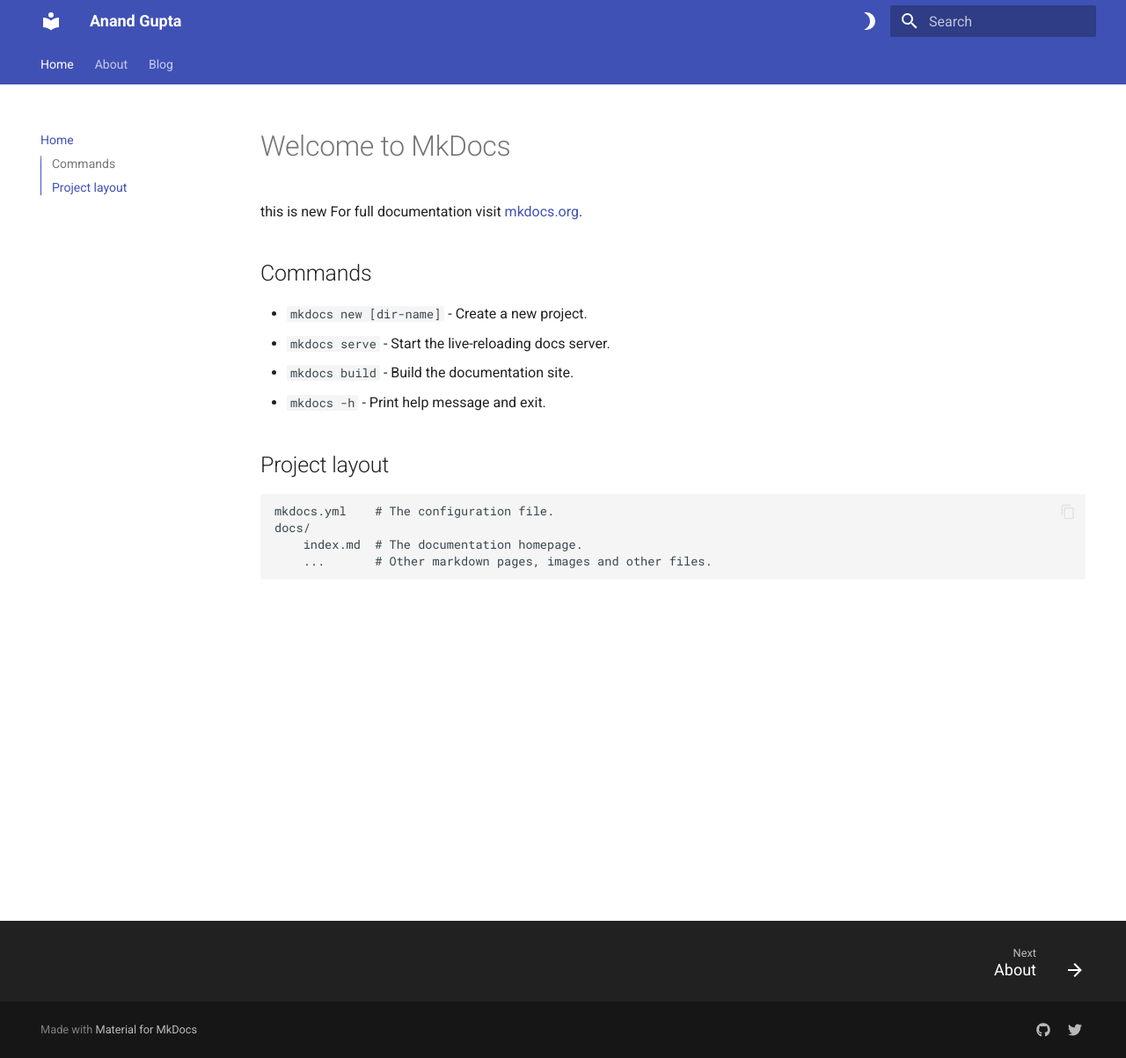
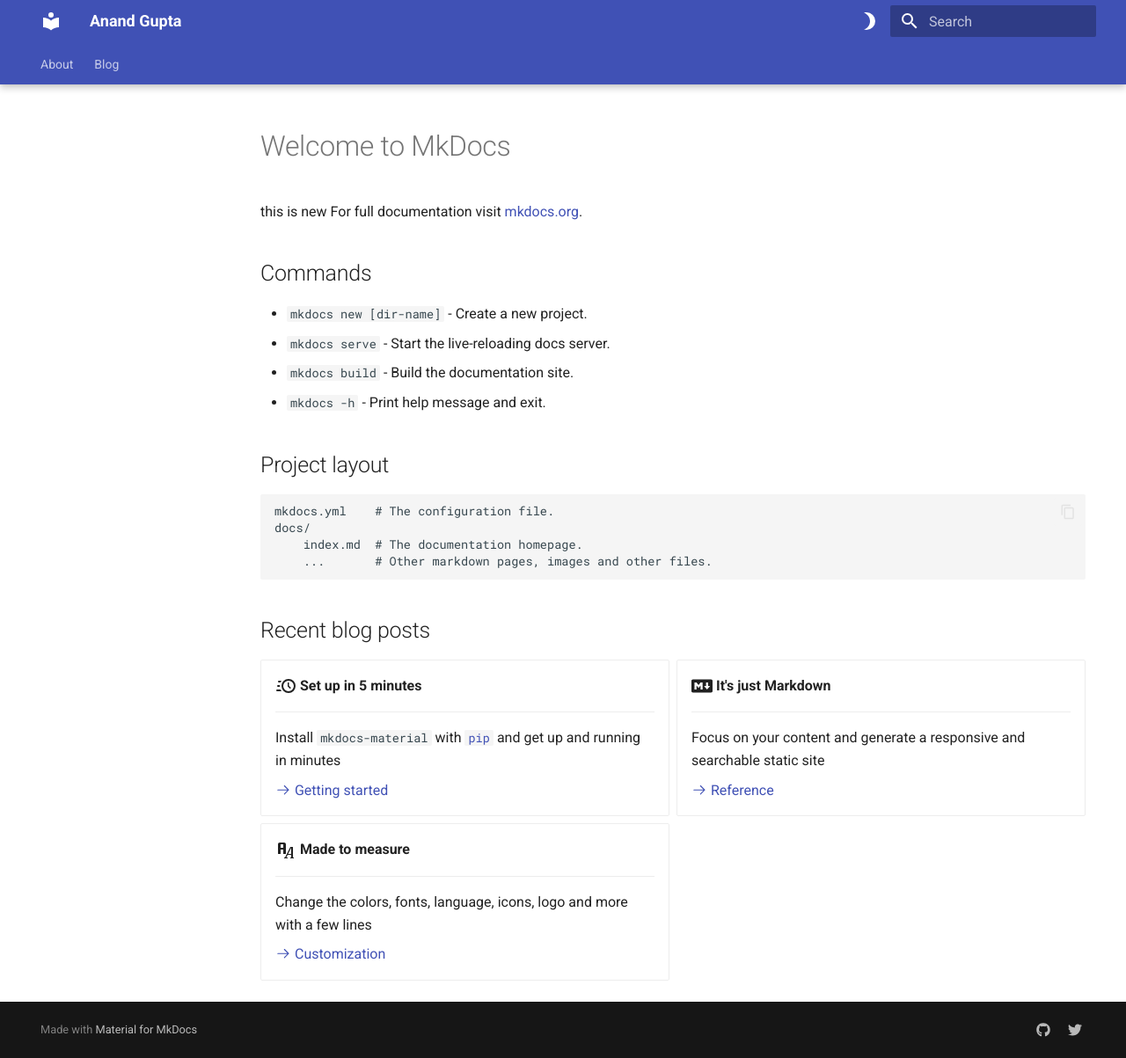
Before and after one commit to anandgupta1202/anandgupta1202.github.io, an MkDocs documentation site: the page built from docs/index.md, in a window 1280 px wide and 1203 px high. Shown: the whole window at 88% size. Built offline with MkDocs 1.6.1 and Material for MkDocs 9.7.7, drawn with Linux system fonts in a browser that asks for light colours.

Commit message:
gave more structure to my portfolio

```diff
--- /dev/null
+++ b/docs/blog/.authors.yml
@@ -0,0 +1,6 @@
+authors:
+  anandgupta:
+    name: Anand Gupta
+    description: Creator
+    avatar: https://avatars.githubusercontent.com/u/39819996
+    url: https://anandgupta1202.github.io/
--- a/docs/index.md
+++ b/docs/index.md
@@ -17,3 +17,42 @@
     docs/
         index.md  # The documentation homepage.
         ...       # Other markdown pages, images and other files.
+
+
+## Recent blog posts
+
+<div class="grid cards" markdown>
+
+-   :material-clock-fast:{ .lg .middle .text-primary} __Set up in 5 minutes__
+
+    ---
+    Install `mkdocs-material` with [`pip`](#) and get up
+    and running in minutes
+
+    [:octicons-arrow-right-24: Getting started](#)
+
+-   :fontawesome-brands-markdown:{ .lg .middle } __It's just Markdown__
+
+    ---
+
+    Focus on your content and generate a responsive and searchable static site
+
+    [:octicons-arrow-right-24: Reference](#)
+
+-   :material-format-font:{ .lg .middle } __Made to measure__
+
+    ---
+
+    Change the colors, fonts, language, icons, logo and more with a few lines
+
+    [:octicons-arrow-right-24: Customization](#)
+
+<!-- -   :material-scale-balance:{ .lg .middle } __Open Source, MIT__
+
+    ---
+
+    Material for MkDocs is licensed under MIT and available on [GitHub]
+
+    [:octicons-arrow-right-24: License](#) -->
+
+</div>
--- /dev/null
+++ b/docs/stylesheets/extra.css
@@ -0,0 +1,3 @@
+.md-typeset .grid {
+    grid-template-columns: repeat(auto-fit, minmax(16rem, 1fr))
+  }
--- a/mkdocs.yml
+++ b/mkdocs.yml
@@ -1,15 +1,44 @@
 site_name: Anand Gupta
 nav:
-  - Home: index.md
+  # - Home: index.md
   - About: about.md
   - Blog:
       - Blog Homepage: blog/index.md
-      # - Project 2: projects/project2.md
+plugins:
+  - blog:
+      enabled: true
+      blog_dir: blog
+      blog_toc: true
+      post_dir: "{blog}/posts"
+      post_date_format: medium
+      post_url_format: "{date}/{slug}"
+      post_url_max_categories: 1
+      post_slugify_separator: "-"
+      post_excerpt_max_authors: 2
+      post_excerpt_max_categories: 5
+      post_excerpt_separator: <!-- more -->
+      post_readtime: false
+      archive: true
+      archive_name: Archive
+      archive_toc: false
+      categories: true
+      categories_name: Categories
+      categories_slugify_separator: "-"
+      categories_toc: false
+      authors: true
+      authors_file: "{blog}/.authors.yml"
+      draft: false
+  - search:
+      enabled: true
+      lang:
+
 theme:
   name: material
   features:
     - announce.dismiss
+    - navigation.path
     - navigation.tabs
+    - navigation.tabs.sticky
     - navigation.sections
     - navigation.footer
     - toc.integrate
@@ -19,7 +48,6 @@
     - search.share
     - search.suggest
     - content.tabs.link
-    # - content.code.annotation
     - content.code.copy
   language: en
   palette:
@@ -35,16 +63,36 @@
       toggle:
         icon: material/brightness-7
         name: Switch to light mode
+markdown_extensions:
+  - abbr
+  - attr_list
+  - md_in_html
+  - admonition
+  - pymdownx.details
+  - pymdownx.superfences:
+      custom_fences:
+        - name: mermaid
+          class: mermaid
+          format: !!python/name:pymdownx.superfences.fence_code_format
+  - pymdownx.emoji:
+      emoji_index: !!python/name:material.extensions.emoji.twemoji
+      emoji_generator: !!python/name:material.extensions.emoji.to_svg
+  - pymdownx.critic
+  - pymdownx.caret
+  - pymdownx.keys
+  - pymdownx.mark
+  - pymdownx.tilde
+  - pymdownx.snippets:
+      auto_append:
+        - includes/abbreviations.md
 extra:
   homepage: https://anandgupta1202.github.io/
   social:
     - icon: fontawesome/brands/github
       link: https://github.com/anandgupta1202
-    # - icon: fontawesome/brands/docker
-    #   link: https://hub.docker.com/r/squidfunk/mkdocs-material/
-    # - icon: fontawesome/brands/python
-    #   link: https://pypi.org/project/mkdocs-material/
-    # - icon: fontawesome/brands/mastodon
-    #   link: https://fosstodon.org/@squidfunk
     - icon: fontawesome/brands/twitter
       link: https://twitter.com/AnandGupta1202
+extra_css:
+  - stylesheets/extra.css
+watch:
+  - includes
```
Also changed, not shown: docs/blog/posts/Kaggle’s-Credit-Card-Fraud-Dataset.md (added, +53 -0 lines), includes/abbreviations.md (added, +3 -0 lines), docs/assets/images/kagglecredit070424/4o530hbq.png (added), docs/assets/images/kagglecredit070424/creditcard.jpg (added).
